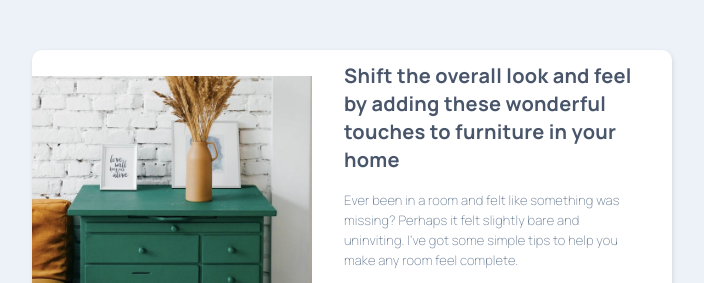
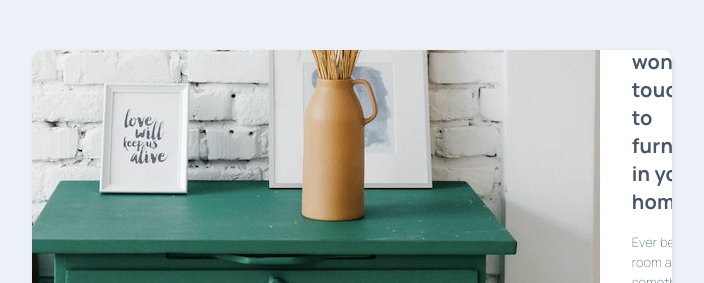
Before and after one commit to Lumensum/FEM-article-preview-component, a plain HTML site: page index.html in a window 1280 px wide. Shown: the part 210-493 px from the top of the page, without its empty margins (288-992 px from the left). Drawn offline with Linux system fonts and the light colour scheme.

Commit message:
Removed max width on image

```diff
--- a/style.css
+++ b/style.css
@@ -32,7 +32,7 @@ main {
 
 .main__image__image {
   object-fit: fill;
-  max-width: 280px;
+  /* max-width: 280px; */
 }
 
 .main__content {
@@ -176,7 +176,6 @@ main {
 }
 
 @media only screen and (min-width: 750px) {
-
   main {
     flex-direction: row;
     margin: 25%;
```
